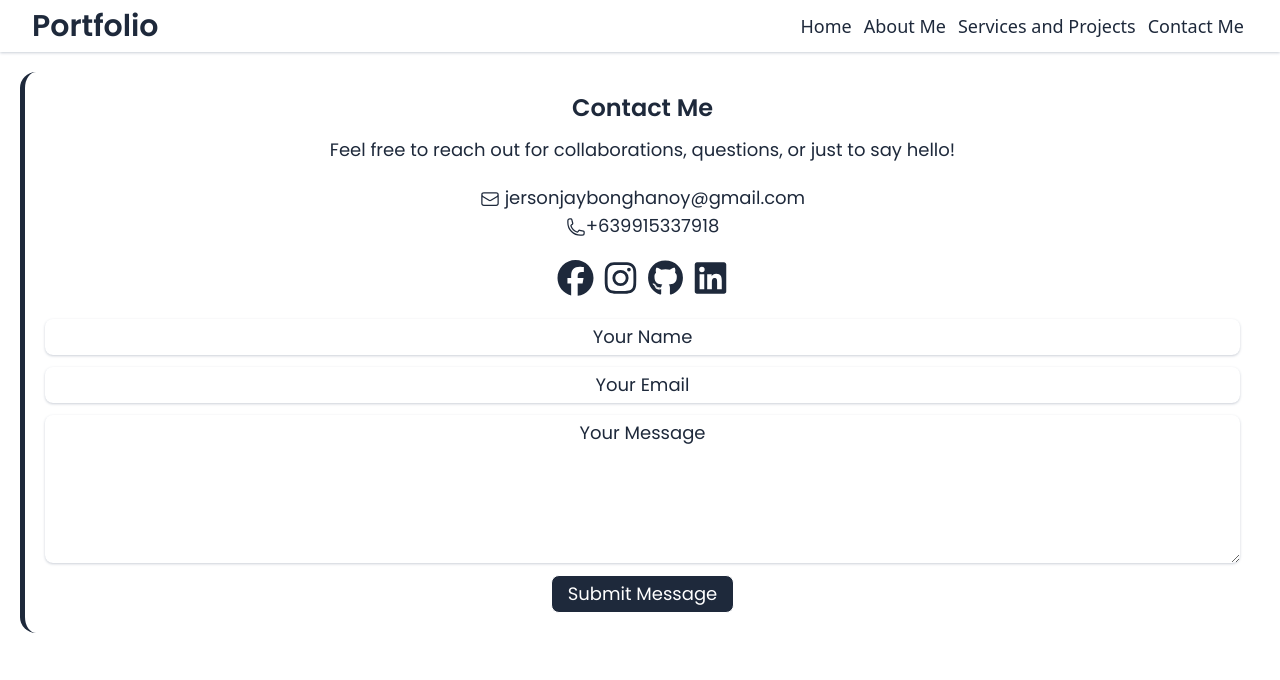
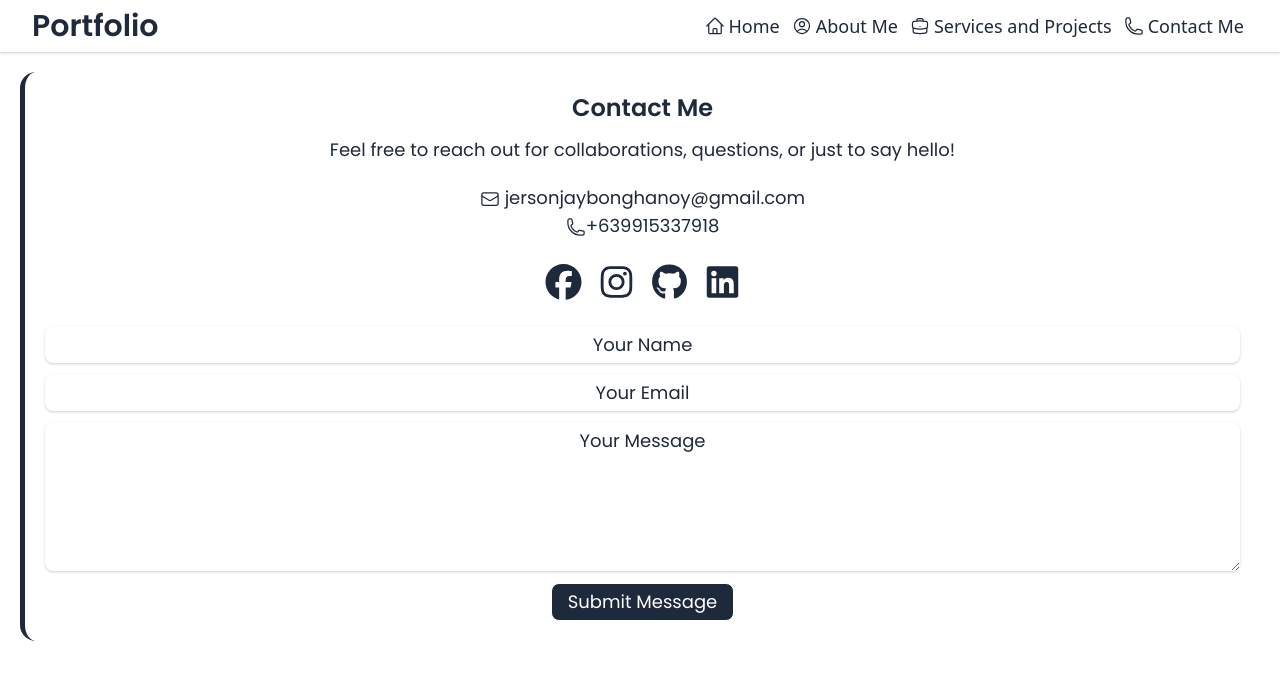
Before and after one commit to MrKabado/Potffolio, a React (Vite) app: page /contact-me in a window 1280 px wide. Shown: the top 680 px of the page. Built offline with nearby package versions, Linux system fonts and the light colour scheme; a web font is replaced by a local one.

Commit message:
adjustements

```diff
--- a/src/components/Header.jsx
+++ b/src/components/Header.jsx
@@ -19,10 +19,10 @@ function Header() {
 
       <nav className={`p-1 flex flex-col items-center text-[#1E293B] font-medium text-[16px] ${isVisible ? 'flex' : 'hidden'}
                        sm:flex sm:flex-row sm:gap-3 md:text-lg`}>
-        <Link onClick={returnClick} to={"/"} className='flex items-center'><HomeIcon className='hidden w-5'/> Home</Link>
-        <Link onClick={returnClick} to={"/aboutme"} className='flex items-center'><UserCircleIcon className='hidden w-5'/> About Me</Link>
-        <Link onClick={returnClick} to={"/services-and-projects"} className='flex items-center'><BriefcaseIcon className='hidden w-5'/> Services and Projects</Link>
-        <Link onClick={returnClick} to={"/contact-me"} className='flex items-center'><PhoneIcon className='hidden w-5'/> Contact Me</Link>
+        <Link onClick={returnClick} to={"/"} className='flex items-center'><HomeIcon className='hidden w-5 sm:inline-block md:mr-1'/>Home</Link>
+        <Link onClick={returnClick} to={"/aboutme"} className='flex items-center'><UserCircleIcon className='hidden w-5 sm:inline-block md:mr-1'/> About Me</Link>
+        <Link onClick={returnClick} to={"/services-and-projects"} className='flex items-center'><BriefcaseIcon className='hidden w-5 sm:inline-block md:mr-1'/> Services and Projects</Link>
+        <Link onClick={returnClick} to={"/contact-me"} className='flex items-center'><PhoneIcon className='hidden w-5 sm:inline-block md:mr-1'/> Contact Me</Link>
       </nav>
 
       <div className='cursor-pointer sm:hidden' onClick={onClick}>
--- a/src/pages/ContactMe.jsx
+++ b/src/pages/ContactMe.jsx
@@ -17,10 +17,18 @@ function ContactMe() {
         </div>
 
         <div className='flex my-5 justify-center w-full md:w-fit mx-auto'>
-          <a href="https://www.facebook.com/jersonjay.bonghanoy"><FontAwesomeIcon icon={faFacebook} className='text-3xl md:text-4xl'/></a>
-          <a href="https://www.instagram.com/jerson_jay18/"><FontAwesomeIcon icon={faInstagram} className='text-3xl md:text-4xl'/></a>
-          <a href="https://github.com/MrKabado/"><FontAwesomeIcon icon={faGithub} className='text-3xl md:text-4xl'/></a>
-          <a href="https://www.linkedin.com/in/bonghanoy-jerson-jay-49b205378/"><FontAwesomeIcon icon={faLinkedin} className='text-3xl md:text-4xl'/></a>
+          <a href="https://www.facebook.com/jersonjay.bonghanoy" className='m-1'>
+            <FontAwesomeIcon icon={faFacebook} className='text-3xl md:text-4xl'/>
+          </a>
+          <a href="https://www.instagram.com/jerson_jay18/" className='m-1'>
+            <FontAwesomeIcon icon={faInstagram} className='text-3xl md:text-4xl'/>
+          </a>
+          <a href="https://github.com/MrKabado/" className='m-1'>
+            <FontAwesomeIcon icon={faGithub} className='text-3xl md:text-4xl'/>
+          </a>
+          <a href="https://www.linkedin.com/in/bonghanoy-jerson-jay-49b205378/" className='m-1'>
+            <FontAwesomeIcon icon={faLinkedin} className='text-3xl md:text-4xl'/>
+          </a>
         </div>
       </div>
 
```
